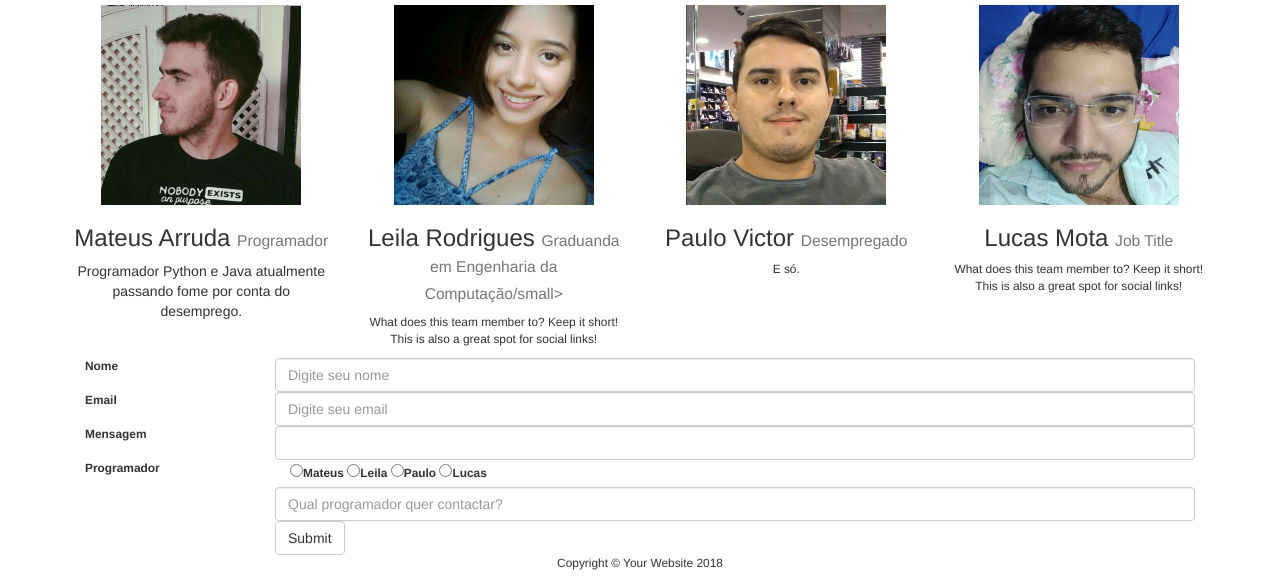
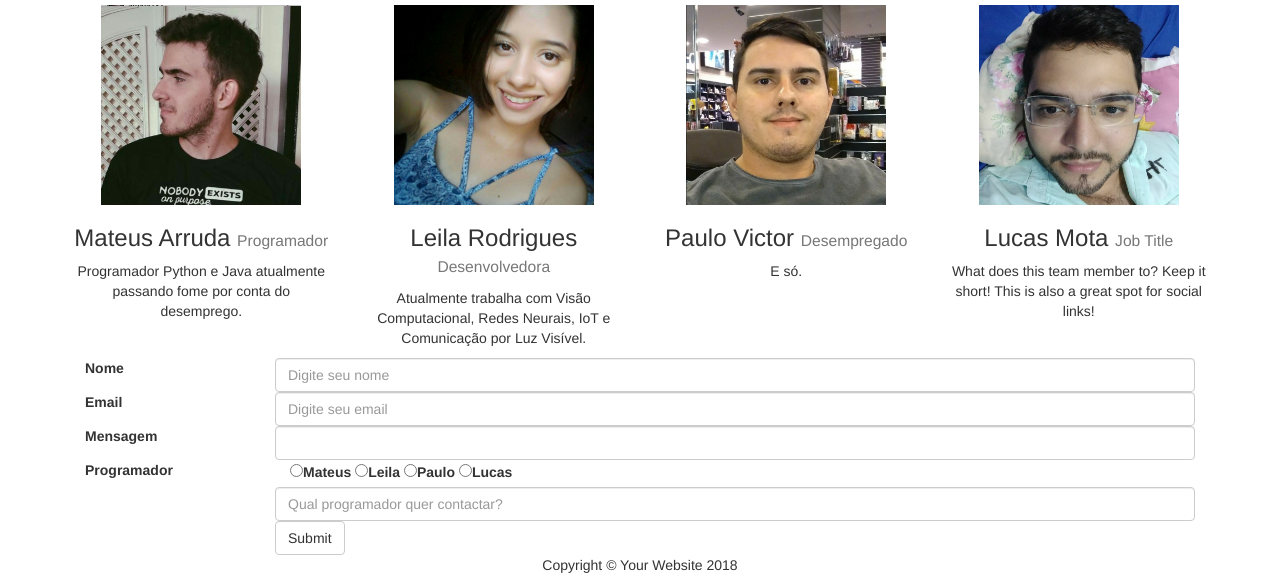
Before and after one commit to equipetecweb/trabalho03, a CodeIgniter app: page /codeigniter/ in a window 1280 px wide. Shown: the part 649-1234 px from the top of the page. Run offline with CodeIgniter, Linux system fonts and the light colour scheme; some libraries are stand-ins or nearby versions.

Commit message:
Add files via upload

```diff
--- a/application/views/welcome_message.php
+++ b/application/views/welcome_message.php
@@ -73,11 +73,13 @@ defined('BASEPATH') OR exit('No direct script access allowed');
 	          <p>Programador Python e Java atualmente passando fome por conta do desemprego.</p>
 	        </div>
 	        <div class="col-lg-3 col-sm-6 text-center mb-4">
-	          <img class="rounded-circle img-fluid d-block mx-auto" src="<?= base_url("images/leiila.jpeg");?>" style="width: 200px; height: 200px" alt="">
+	        	<a href="<?php echo base_url();?>index.php/leila/sobre/">
+	          		<img class="rounded-circle img-fluid d-block mx-auto" src="<?= base_url("images/leiila.jpeg");?>" style="width: 200px; height: 200px" alt="">
+	          	</a>
 	          <h3>Leila Rodrigues
-	            <small>Graduanda em Engenharia da Computação/small>
+	            <small>Desenvolvedora</small>
 	          </h3>
-	          <p>What does this team member to? Keep it short! This is also a great spot for social links!</p>
+	          <p>Atualmente trabalha com Visão Computacional, Redes Neurais, IoT e Comunicação por Luz Visível.</p>
 	        </div>
 	        <div class="col-lg-3 col-sm-6 text-center mb-4">
 	          <img class="rounded-circle img-fluid d-block mx-auto" src="<?= base_url("images/paulo.jpeg");?>" style="width: 200px; height: 200px" alt="">
```
